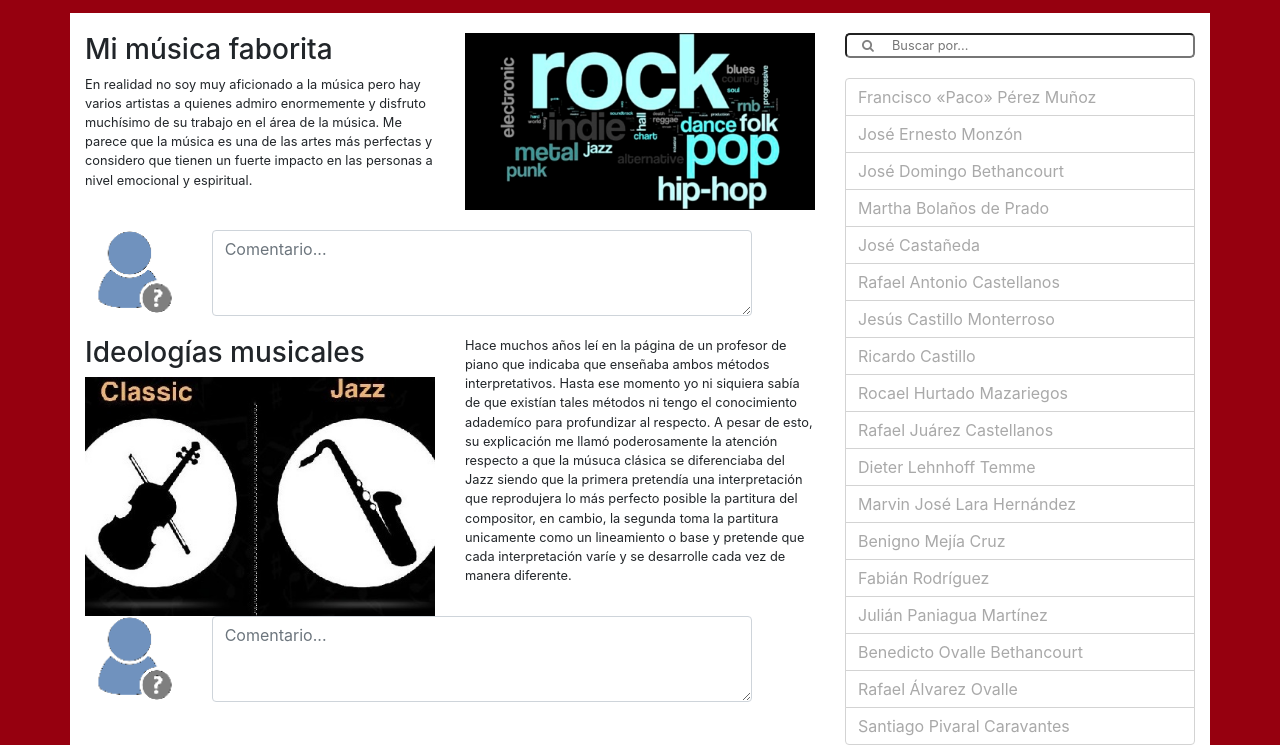
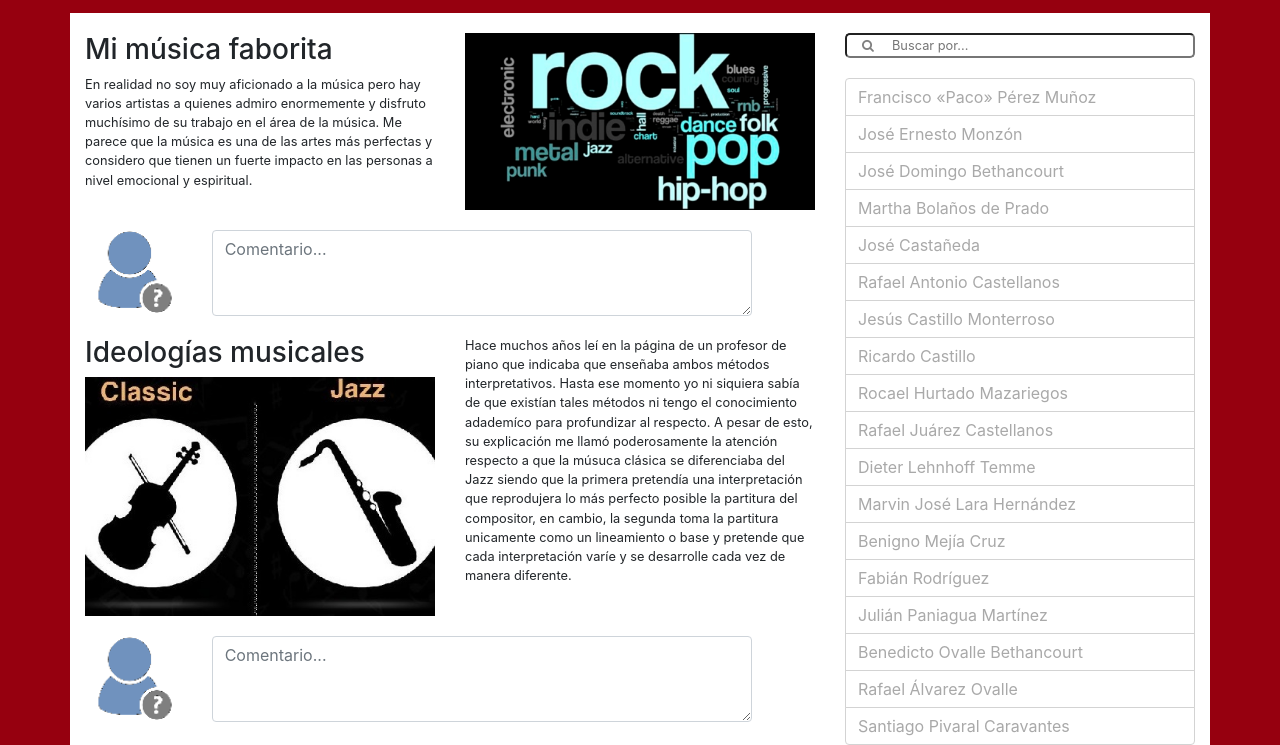
Before and after one commit to JulianToledoGT/NU_FrameworksYLibreriasCSS_ExamenFinal, a plain HTML site: page Bootstrap/index.html in a window 1280 px wide. Shown: the part 155-900 px from the top of the page. Drawn offline with Linux system fonts and the light colour scheme.

```diff
--- a/Bootstrap/css/jt_css.css
+++ b/Bootstrap/css/jt_css.css
@@ -1,4 +1,4 @@
-/*Julian Toledo 20190630*/
+/*Julian Toledo 20190703*/
 body{
   background-color: rgb(150, 0, 15);
 }
@@ -65,7 +65,6 @@ body{
 .MiBoton:hover{
   background-color: white;
 }
-
 .margen_s20{
   margin-top: 20px;
 }
--- a/Bootstrap/index.html
+++ b/Bootstrap/index.html
@@ -43,9 +43,7 @@
 			</div>
 			<p></p>
 			<div class="row secciones small">
-<!--PANEL PRINCIPAL-->
 				<div class="col-xs-12 col-md-8">
-<!--SECCIÓN 1: Artículo-->
 					<div class="row margen_s20">
 						<div class="col-sm-12 col-md-6 col-lg-6">
 							<h3>Mi música faborita</h3>
@@ -81,7 +79,7 @@
 							</p>
 						</div>
 					</div>
-					<div class="row">
+					<div class="row margen_s20">
 						<div class="col-2">
 							<img class="img-usuario" src="img\usuario.png" alt="Usuario">
 						</div>
@@ -89,7 +87,6 @@
 								<textarea class="form-control" rows="3" placeholder="Comentario..." style="width: 100%"></textarea>
 						</div>
 					</div>
-
 				</div>
 				<div class="d-none d-md-block col-md-4 margen_s20">
 					<div class="container-1">
@@ -121,3 +118,4 @@
 		</div>
 	</body>
 </html>
+<!--Julian Toledo 20190703-->
```
